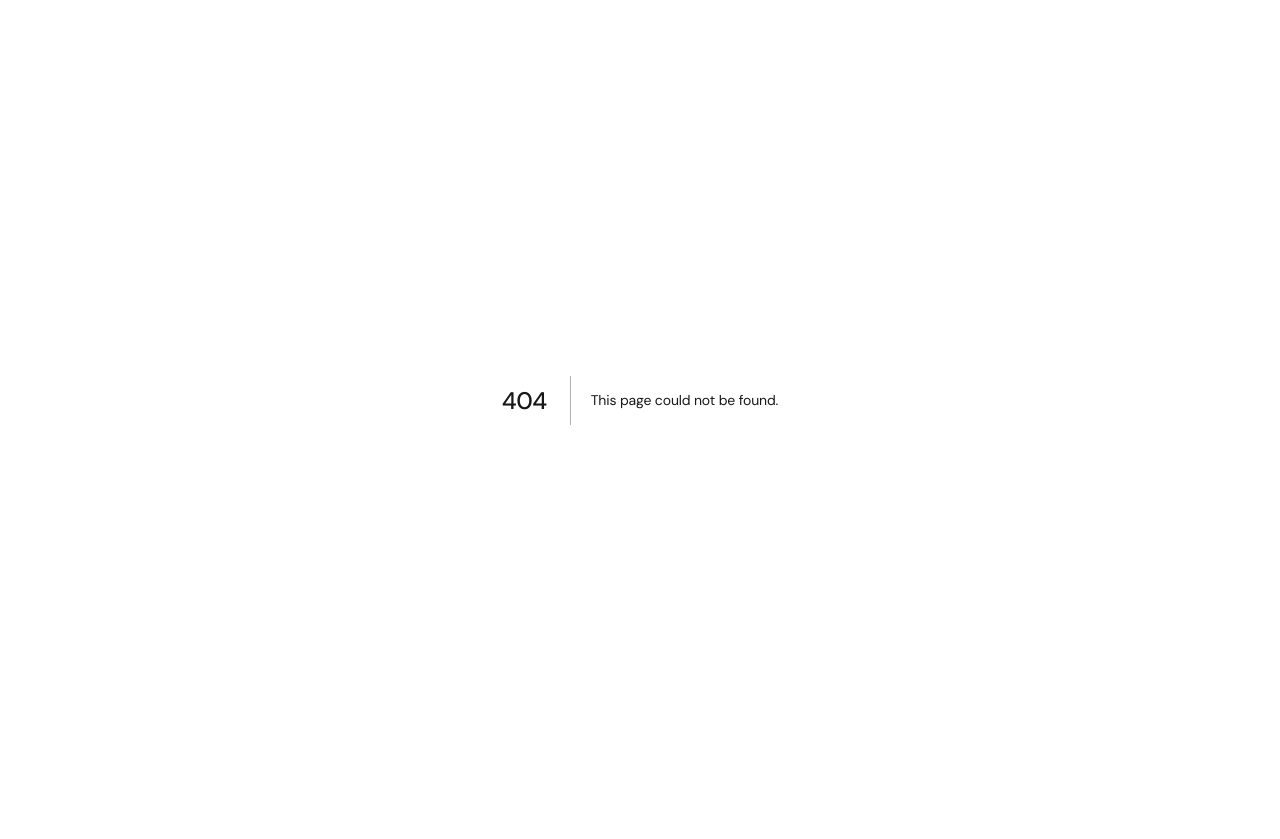
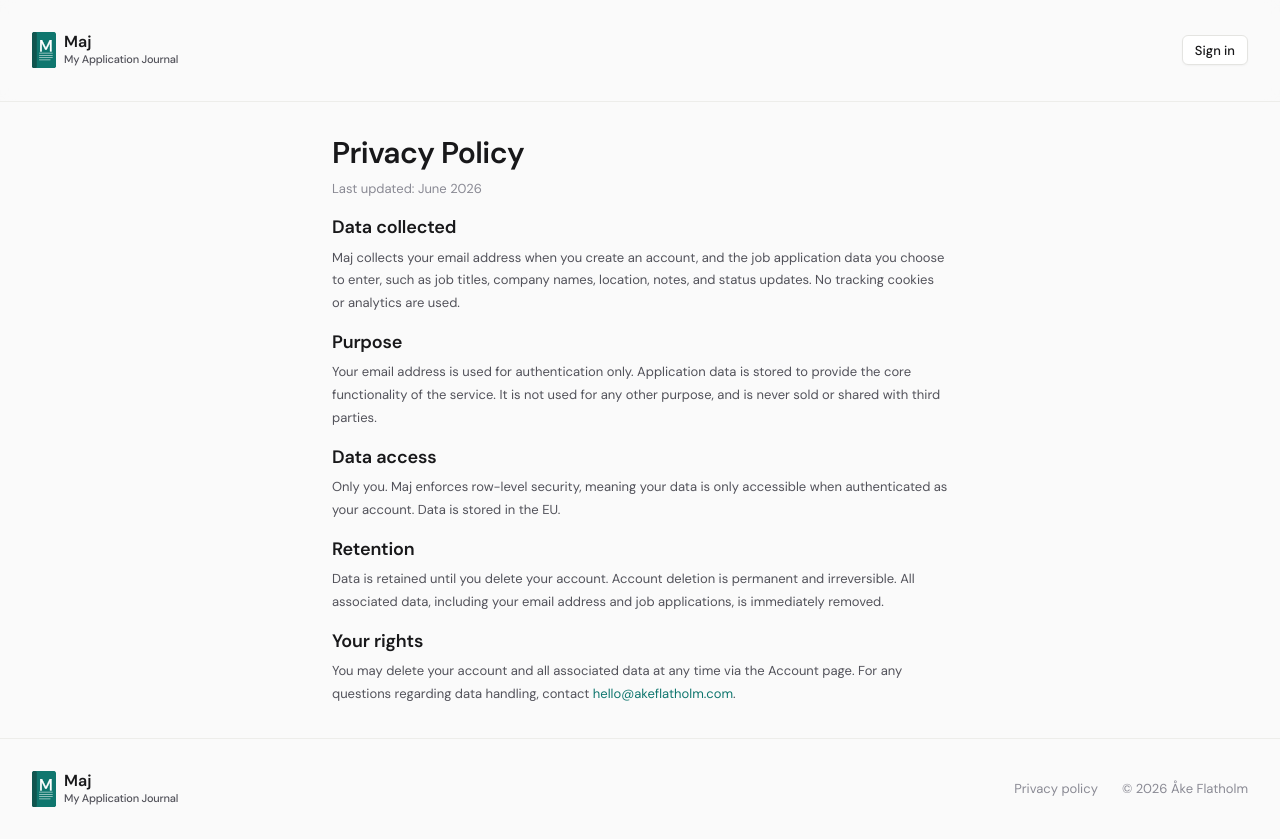
Before and after one commit to CodingQuercus/maj, a Next.js app: page /privacy in a window 1280 px wide. Before the commit this address had no page. Before the commit the page ends 800 px from the top, so only its background shows below. Built offline with nearby package versions, Linux system fonts and the light colour scheme.

Commit message:
feat: privacy policy page, HomeFooter component with privacy link.

```diff
--- /dev/null
+++ b/app/components/Footer.tsx
@@ -0,0 +1,50 @@
+'use client';
+
+import Link from 'next/link';
+import Image from 'next/image';
+
+export default function HomeFooter() {
+    return (
+        <footer style={{
+            borderTop: '1px solid var(--color-border-soft)',
+            padding: 'var(--space-8)',
+            display: 'flex',
+            justifyContent: 'space-between',
+            alignItems: 'center',
+            flexWrap: 'wrap',
+            gap: 'var(--space-4)',
+        }}>
+            <Link
+                href="/"
+                style={{
+                    display: 'flex',
+                    alignItems: 'center',
+                    gap: 'var(--space-2)',
+                    textDecoration: 'none',
+                }}
+            >
+                <Image src="/maj-logo.svg" alt="Maj" width={24} height={24} style={{ height: 'auto' }} />
+                <div style={{ display: 'flex', flexDirection: 'column' }}>
+                    <span style={{ fontSize: 'var(--text-md)', fontWeight: '700', color: 'var(--color-text-primary)', lineHeight: 1.2 }}>
+                        Maj
+                    </span>
+                    <span style={{ fontSize: 'var(--text-xs)', fontWeight: '500', color: 'var(--color-text-secondary)', letterSpacing: 'var(--tracking-tight)' }}>
+                        My Application Journal
+                    </span>
+                </div>
+            </Link>
+
+            <div style={{ display: 'flex', alignItems: 'center', gap: 'var(--space-6)', flexWrap: 'wrap' }}>
+                <Link
+                    href="/privacy"
+                    style={{ fontSize: 'var(--text-sm)', color: 'var(--color-text-tertiary)' }}
+                >
+                    Privacy policy
+                </Link>
+                <span style={{ fontSize: 'var(--text-sm)', color: 'var(--color-text-tertiary)' }}>
+                    © 2026 Åke Flatholm
+                </span>
+            </div>
+        </footer>
+    );
+}
--- a/app/page.tsx
+++ b/app/page.tsx
@@ -6,6 +6,7 @@ import Image from 'next/image';
 import HomeNav from './components/HomeNav';
 
 import { ClipboardList, LayoutDashboard, FileText } from 'lucide-react';
+import HomeFooter from './components/Footer';
 
 export default async function HomePage() {
     // Check if user is already logged in, redirect to application if so.
@@ -207,6 +208,7 @@ export default async function HomePage() {
                     ))}
                 </div>
             </section>
+            <HomeFooter />
         </main>
     );
 }
--- /dev/null
+++ b/app/privacy/page.tsx
@@ -0,0 +1,71 @@
+import { Metadata } from 'next';
+
+import HomeNav from "../components/HomeNav";
+import HomeFooter from "../components/Footer";
+
+export const metadata: Metadata = {
+    title: 'Privacy Policy',
+    description: 'How Maj handles your data.',
+};
+
+export default function PrivacyPage() {
+    return (
+        <main className="min-h-screen flex flex-col" style={{ background: 'var(--color-canvas)' }}>
+            <HomeNav />
+            <div style={{
+                flex: 1,
+                maxWidth: '680px',
+                margin: '0 auto',
+                padding: 'var(--space-8) var(--space-8)',
+                display: 'flex',
+                flexDirection: 'column',
+                gap: 'var(--space-4)',
+            }}>
+                <div>
+                    <h1 style={{ marginBottom: 'var(--space-2)' }}>Privacy Policy</h1>
+                    <p style={{ color: 'var(--color-text-tertiary)', fontSize: 'var(--text-sm)' }}>
+                        Last updated: June 2026
+                    </p>
+                </div>
+
+                <div style={{ display: 'flex', flexDirection: 'column', gap: 'var(--space-4)' }}>
+                    <section>
+                        <h2 style={{ fontSize: 'var(--text-lg)', marginBottom: 'var(--space-2)' }}>Data collected</h2>
+                        <p style={{ fontSize: 'var(--text-sm)', color: 'var(--color-text-secondary)', lineHeight: 'var(--leading-relaxed)' }}>
+                            Maj collects your email address when you create an account, and the job application data you choose to enter, such as job titles, company names, location, notes, and status updates. No tracking cookies or analytics are used.
+                        </p>
+                    </section>
+
+                    <section>
+                        <h2 style={{ fontSize: 'var(--text-lg)', marginBottom: 'var(--space-2)' }}>Purpose</h2>
+                        <p style={{ fontSize: 'var(--text-sm)', color: 'var(--color-text-secondary)', lineHeight: 'var(--leading-relaxed)' }}>
+                            Your email address is used for authentication only. Application data is stored to provide the core functionality of the service. It is not used for any other purpose, and is never sold or shared with third parties.
+                        </p>
+                    </section>
+
+                    <section>
+                        <h2 style={{ fontSize: 'var(--text-lg)', marginBottom: 'var(--space-2)' }}>Data access</h2>
+                        <p style={{ fontSize: 'var(--text-sm)', color: 'var(--color-text-secondary)', lineHeight: 'var(--leading-relaxed)' }}>
+                            Only you. Maj enforces row-level security, meaning your data is only accessible when authenticated as your account. Data is stored in the EU.
+                        </p>
+                    </section>
+
+                    <section>
+                        <h2 style={{ fontSize: 'var(--text-lg)', marginBottom: 'var(--space-2)' }}>Retention</h2>
+                        <p style={{ fontSize: 'var(--text-sm)', color: 'var(--color-text-secondary)', lineHeight: 'var(--leading-relaxed)' }}>
+                            Data is retained until you delete your account. Account deletion is permanent and irreversible. All associated data, including your email address and job applications, is immediately removed.
+                        </p>
+                    </section>
+
+                    <section>
+                        <h2 style={{ fontSize: 'var(--text-lg)', marginBottom: 'var(--space-2)' }}>Your rights</h2>
+                        <p style={{ fontSize: 'var(--text-sm)', color: 'var(--color-text-secondary)', lineHeight: 'var(--leading-relaxed)' }}>
+                            You may delete your account and all associated data at any time via the Account page. For any questions regarding data handling, contact <a href="mailto:hello@akeflatholm.com" style={{ color: 'var(--color-accent)' }}>hello@akeflatholm.com</a>.
+                        </p>
+                    </section>
+                </div>
+            </div>
+            <HomeFooter />
+        </main>
+    );
+}
```
